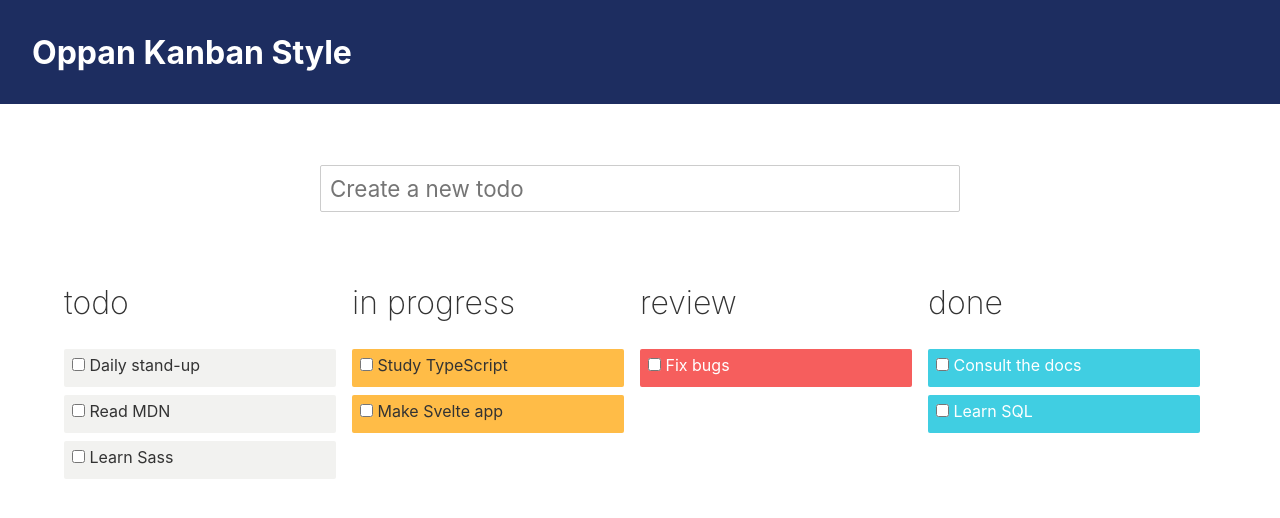
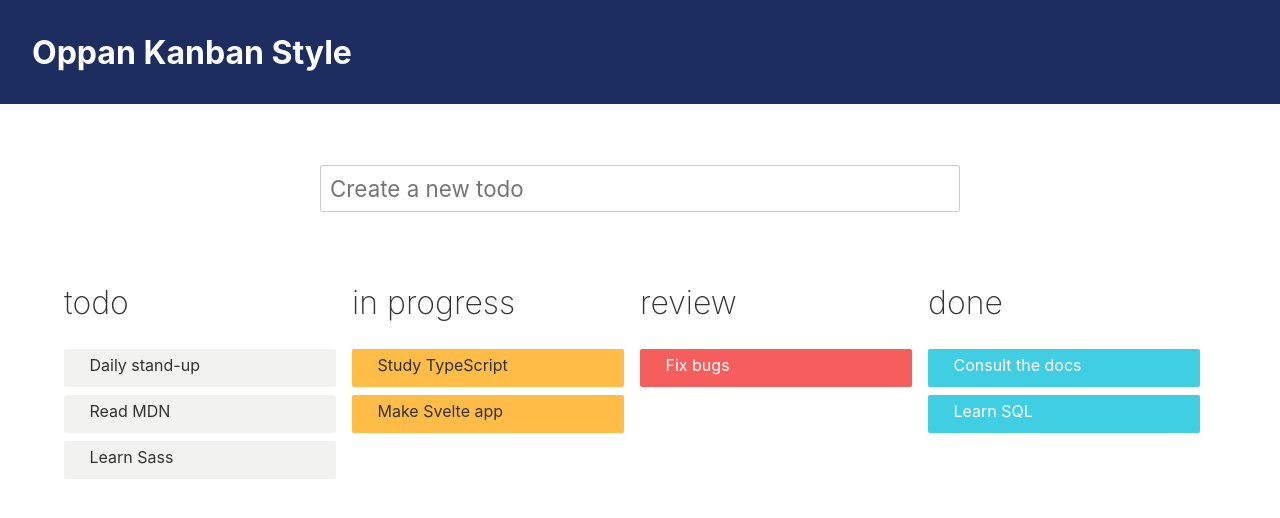
Before and after one commit to willemverbuyst/oppan-kanban-style-client, a Svelte app in the folder client/: page / in a window 1280 px wide. Shown: the top 518 px of the page. Built offline with nearby package versions, Linux system fonts and the light colour scheme.

Commit message:
Hide checkbox

```diff
--- a/client/src/ui/TaskDone.svelte
+++ b/client/src/ui/TaskDone.svelte
@@ -21,7 +21,7 @@
       out:send={{ key: task.id }}
       animate:flip
     >
-      <input type="checkbox" bind:checked={task.done} />
+      <input type="checkbox" on:change={() => removeTask(task)} />
       {task.description}
       <button on:click={() => removeTask(task)}>x</button>
     </label>
@@ -29,6 +29,10 @@
 </div>
 
 <style>
+  input[type='checkbox'] {
+    visibility: hidden;
+  }
+
   button {
     float: right;
     height: 1em;
--- a/client/src/ui/TaskInProgress.svelte
+++ b/client/src/ui/TaskInProgress.svelte
@@ -29,6 +29,10 @@
 </div>
 
 <style>
+  input[type='checkbox'] {
+    visibility: hidden;
+  }
+
   button {
     float: right;
     height: 1em;
--- a/client/src/ui/TaskReview.svelte
+++ b/client/src/ui/TaskReview.svelte
@@ -29,6 +29,10 @@
 </div>
 
 <style>
+  input[type='checkbox'] {
+    visibility: hidden;
+  }
+
   button {
     float: right;
     height: 1em;
--- a/client/src/ui/TaskTodo.svelte
+++ b/client/src/ui/TaskTodo.svelte
@@ -21,7 +21,7 @@
       out:send={{ key: task.id }}
       animate:flip
     >
-      <input type="checkbox" on:change={() => (task.status = 'in-progress')} />
+      <input type="checkbox" on:click={() => (task.status = 'in-progress')} />
       {task.description}
       <button on:click={() => removeTask(task)}>x</button>
     </label>
@@ -29,6 +29,10 @@
 </div>
 
 <style>
+  input[type='checkbox'] {
+    visibility: hidden;
+  }
+
   button {
     float: right;
     height: 1em;
```
